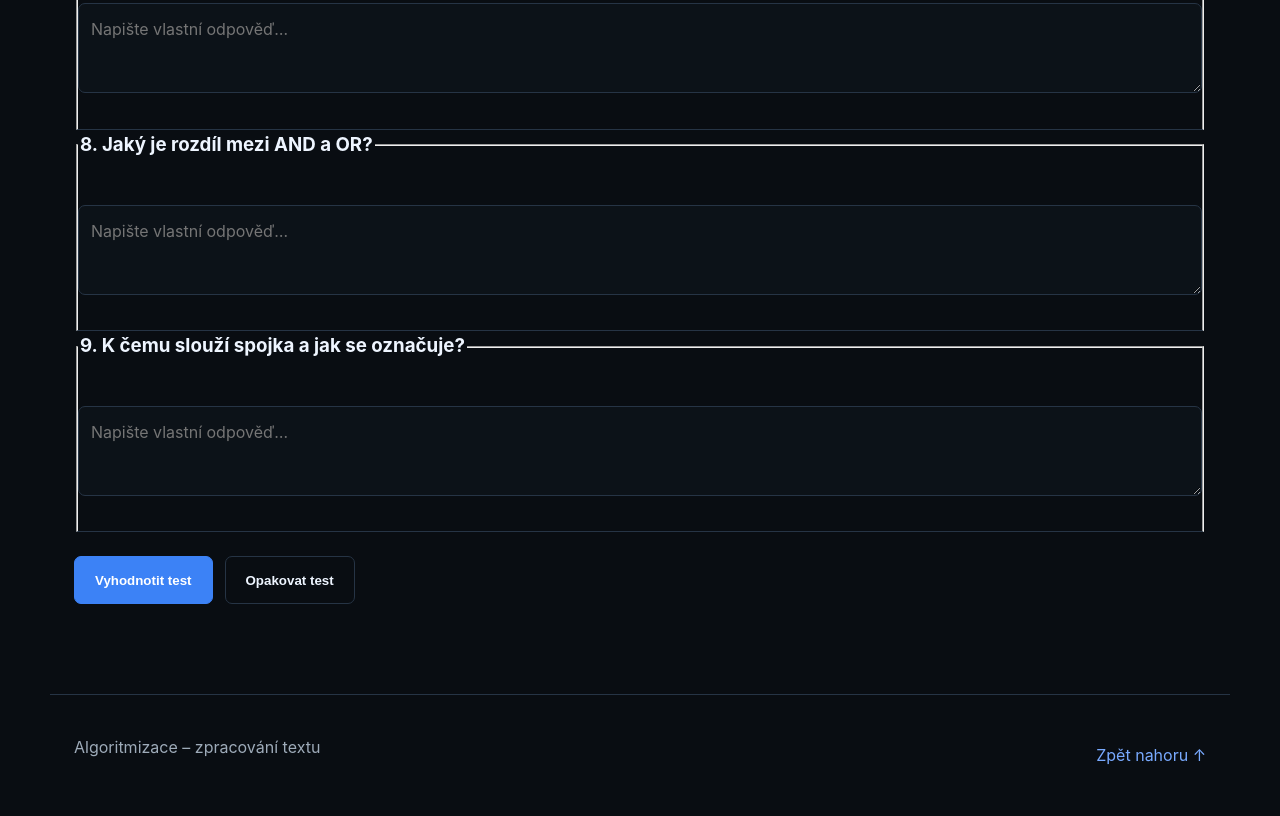
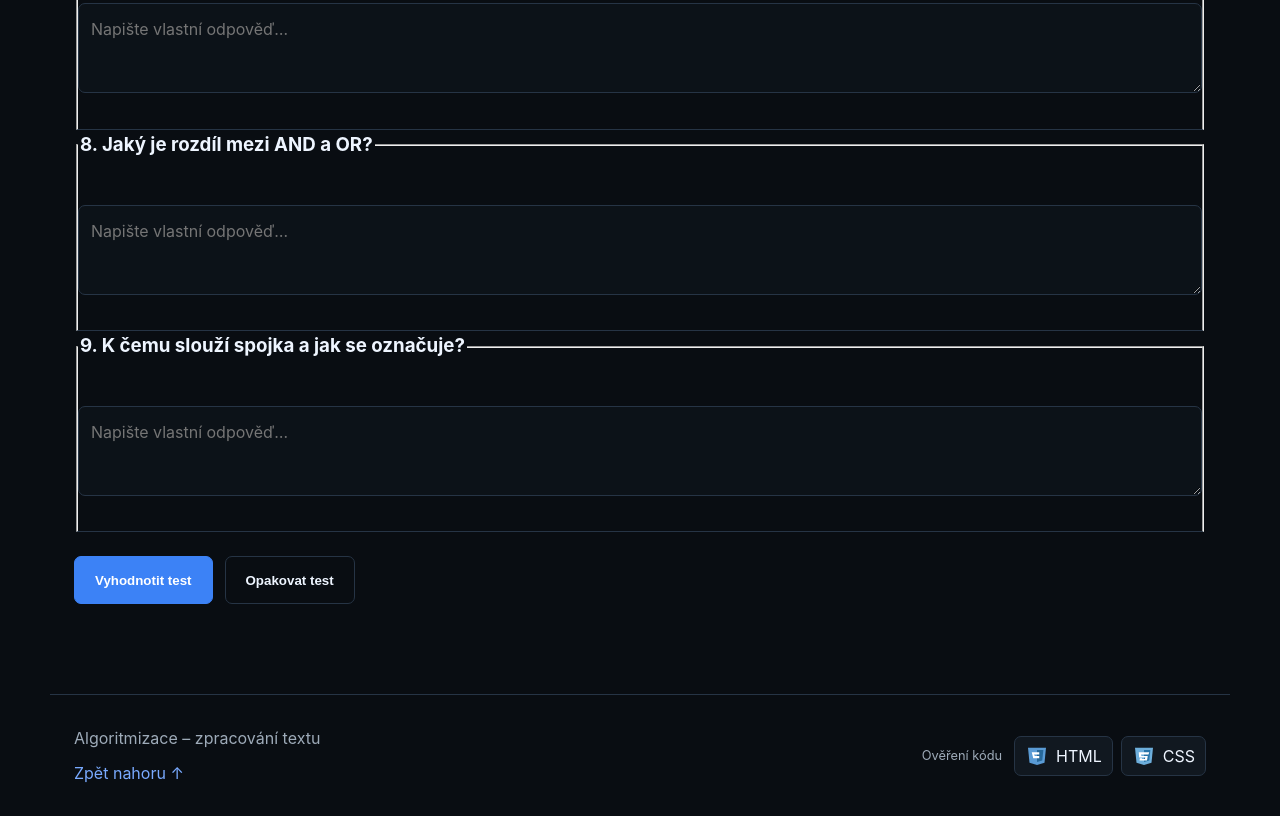
Before and after one commit to vixiik/algo, a plain HTML site: page index.html in a window 1280 px wide. Shown: the part 6406-7222 px from the top of the page. Drawn offline with Linux system fonts and the light colour scheme.

Commit message:
Pridat klikaci HTML a CSS validatory
Co-authored-by: Copilot <223556219+Copilot@users.noreply.github.com>

```diff
--- a/index.html
+++ b/index.html
@@ -129,8 +129,29 @@
   </main>
 
   <footer>
-    <p>Algoritmizace – zpracování textu</p>
-    <a href="#uvod">Zpět nahoru ↑</a>
+    <div>
+      <p>Algoritmizace – zpracování textu</p>
+      <a href="#uvod">Zpět nahoru ↑</a>
+    </div>
+    <div class="validators" aria-label="Validátory W3C">
+      <span>Ověření kódu</span>
+      <a class="validator-link" href="https://validator.w3.org/nu/?doc=https%3A%2F%2Fvixiik.github.io%2Falgo%2F" target="_blank" rel="noopener noreferrer" title="Ověřit HTML pomocí Nu Html Checker">
+        <svg viewBox="0 0 32 32" aria-hidden="true">
+          <path d="M4 5h24l-2 20-10 3-10-3z" fill="#5a9bd5"/>
+          <path d="M16 8v16l7-2 1.5-14z" fill="#27689a"/>
+          <path d="M9 11h10v3h-7l1 2h6v3H11z" fill="#fff"/>
+        </svg>
+        <span>HTML</span>
+      </a>
+      <a class="validator-link" href="https://jigsaw.w3.org/css-validator/validator?uri=https%3A%2F%2Fvixiik.github.io%2Falgo%2F&amp;profile=css3svg&amp;usermedium=all&amp;warning=1&amp;lang=cs" target="_blank" rel="noopener noreferrer" title="Ověřit CSS pomocí W3C CSS Validator">
+        <svg viewBox="0 0 32 32" aria-hidden="true">
+          <path d="M4 5h24l-2 20-10 3-10-3z" fill="#6daedb"/>
+          <path d="M16 8v16l7-2 1.5-14z" fill="#2774a8"/>
+          <path d="M9 11h14l-1 3H12l.5 2H21l-1 6H10l.5-3h3l-.3 1h4l.5-2H9.5z" fill="#fff"/>
+        </svg>
+        <span>CSS</span>
+      </a>
+    </div>
   </footer>
   <script src="script.js"></script>
 </body>
--- a/style.css
+++ b/style.css
@@ -143,6 +143,18 @@ tbody tr:hover { background: rgba(60,130,246,.055); }
 .quiz-result { margin-top: 24px; padding: 22px; border: 1px solid var(--blue); border-radius: 10px; background: rgba(60,130,246,.08); font-size: 1.15rem; }
 footer { max-width: 1180px; margin: auto; min-height: 120px; padding: 30px 24px; display: flex; align-items: center; justify-content: space-between; color: var(--muted); border-top: 1px solid var(--line); }
 footer a { color: var(--blue-2); text-decoration: none; }
+footer p { margin-bottom: 8px; }
+.validators { display: flex; align-items: center; gap: 8px; }
+.validators > span { margin-right: 4px; font-size: .8rem; }
+.validator-link {
+  display: inline-flex; align-items: center; gap: 7px;
+  min-height: 40px; padding: 6px 10px;
+  border: 1px solid var(--line); border-radius: 7px;
+  background: var(--surface); color: var(--text) !important;
+  transition: .2s border-color, .2s transform, .2s background;
+}
+.validator-link svg { width: 24px; height: 24px; }
+.validator-link:hover { border-color: var(--blue); background: var(--surface-2); transform: translateY(-2px); }
 
 @media (max-width: 900px) {
   .menu-toggle { display: block; }
@@ -165,7 +177,9 @@ footer a { color: var(--blue-2); text-decoration: none; }
   .test-toolbar { flex-direction: column; }
   .quiz-actions { flex-direction: column; }
   .button { width: 100%; }
-  footer { flex-direction: column; align-items: flex-start; justify-content: center; gap: 8px; }
+  footer { flex-direction: column; align-items: flex-start; justify-content: center; gap: 16px; }
+  .validators { width: 100%; flex-wrap: wrap; }
+  .validators > span { width: 100%; }
 }
 @media (prefers-reduced-motion: reduce) {
   html { scroll-behavior: auto; }
```
